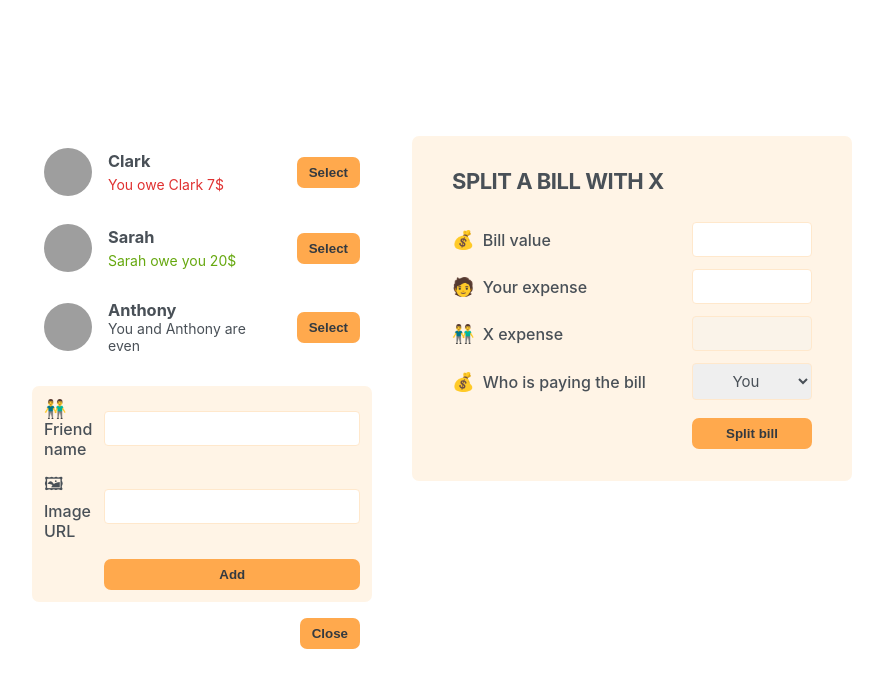
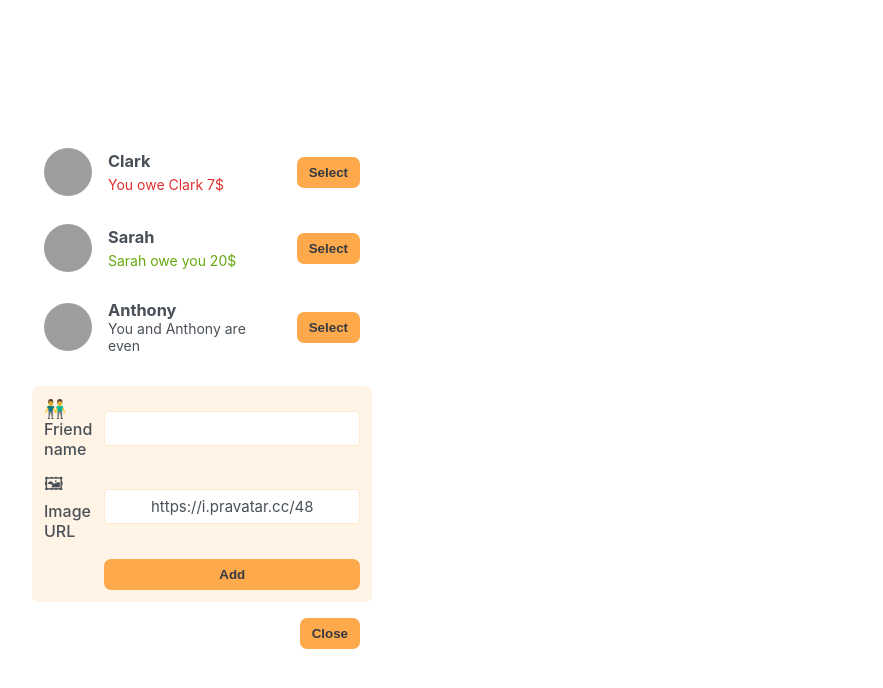
Before and after one commit to darkangel7863/eat-n-split, a React (Create React App) app: page / in a window 1280 px wide. Both pictures are taken after a click on the button "Add Friend". Shown: the top 688 px of the page, without its empty margins (198-1081 px from the left). Built offline with nearby package versions, Linux system fonts and the light colour scheme; grey boxes are pictures that could not be loaded; the HTML template or start-up script is replaced by a standard one.

Commit message:
creating the app

```diff
--- a/src/App.js
+++ b/src/App.js
@@ -23,20 +23,53 @@
 
 export default function App() {
   const [showAddFriend, setShowAddFriend] = useState(false);
+  const [friends, setFriends] = useState(initialFriends);
+  const [selectedFriend, setSelectedFriend] = useState(null);
 
   function handleShowAddFriend() {
     setShowAddFriend(show => !show);
   }
+
+  function handleAddFriend(friend) {
+    setFriends(friends => [...friends, friend]);
+    setShowAddFriend(false);
+  }
+
+  function handleSelection(friend) {
+    setSelectedFriend(curr => (curr?.id === friend.id ? null : friend));
+    setShowAddFriend(false);
+  }
+
+  function handleSplitBill(value) {
+    setFriends(friends =>
+      friends.map(friend =>
+        friend.id === selectedFriend.id
+          ? { ...friend, balance: friend.balance + value }
+          : friend
+      )
+    );
+    setSelectedFriend(null);
+  }
+
   return (
     <div className="app">
       <div className="sidebar">
-        <FriendsList />
-        {showAddFriend && <FormAddFriend />}
+        <FriendsList
+          friends={friends}
+          onSelection={handleSelection}
+          selectedFriend={selectedFriend}
+        />
+        {showAddFriend && <FormAddFriend onAddFriend={handleAddFriend} />}
         <Button onClick={handleShowAddFriend}>
           {showAddFriend ? 'Close' : 'Add Friend'}
         </Button>
       </div>
-      <FormSplitBill />
+      {selectedFriend && (
+        <FormSplitBill
+          selectedFriend={selectedFriend}
+          onSplitBill={handleSplitBill}
+        />
+      )}
     </div>
   );
 }
@@ -49,20 +82,25 @@
   );
 }
 
-function FriendsList() {
-  const friends = initialFriends;
+function FriendsList({ friends, onSelection, selectedFriend }) {
   return (
     <ul>
       {friends.map(friend => (
-        <Friend friend={friend} key={friend.id} />
+        <Friend
+          friend={friend}
+          key={friend.id}
+          onSelection={onSelection}
+          selectedFriend={selectedFriend}
+        />
       ))}
     </ul>
   );
 }
 
-function Friend({ friend }) {
+function Friend({ friend, onSelection, selectedFriend }) {
+  const isSelected = selectedFriend?.id === friend.id;
   return (
-    <li>
+    <li className={isSelected ? 'selected' : ''}>
       <img src={friend.image} alt={friend.name} />
       <h3>{friend.name}</h3>
       {friend.balance < 0 && (
@@ -76,37 +114,83 @@
         </p>
       )}
       {friend.balance === 0 && <p>You and {friend.name} are even</p>}
-      <Button>Select</Button>
+      <Button onClick={() => onSelection(friend)}>
+        {isSelected ? 'Close' : 'Select'}
+      </Button>
     </li>
   );
 }
 
-function FormAddFriend() {
+function FormAddFriend({ onAddFriend }) {
+  const [name, setName] = useState('');
+  const [image, setImage] = useState('https://i.pravatar.cc/48');
+  function handleSubmit(e) {
+    e.preventDefault();
+    if (!name || !image) return;
+    const id = crypto.randomUUID();
+    const newFriend = {
+      name,
+      image: `${image}?=${id}`,
+      balance: 0,
+      id,
+    };
+    onAddFriend(newFriend);
+    setName('');
+    setImage('https://i.pravatar.cc/48');
+  }
   return (
-    <form className="form-add-friend">
+    <form className="form-add-friend" onSubmit={handleSubmit}>
       <label>👬 Friend name</label>
-      <input type="text" />
+      <input type="text" value={name} onChange={e => setName(e.target.value)} />
       <label>🖼 Image URL</label>
-      <input type="text" />
+      <input
+        type="text"
+        value={image}
+        onChange={e => setImage(e.target.value)}
+      />
       <Button>Add</Button>
     </form>
   );
 }
 
-function FormSplitBill() {
+function FormSplitBill({ selectedFriend, onSplitBill }) {
+  const [bill, setBill] = useState('');
+  const [paidByUser, setPaidByUser] = useState('');
+  const paidByFriend = bill ? bill - paidByUser : '';
+  const [whoIsPaying, setWhoIsPaying] = useState('user');
+  function handleSubmit(e) {
+    e.preventDefault();
+    if (!bill || !paidByUser) return;
+    onSplitBill(whoIsPaying === 'user' ? paidByFriend : -paidByUser);
+  }
   return (
-    <form className="form-split-bill">
-      <h2>Split a bill with X</h2>
+    <form className="form-split-bill" onSubmit={handleSubmit}>
+      <h2>Split a bill with {selectedFriend.name}</h2>
       <label>💰 Bill value</label>
-      <input type="text" />
+      <input
+        type="text"
+        value={bill}
+        onChange={e => setBill(Number(e.target.value))}
+      />
       <label>🧑 Your expense</label>
-      <input type="text" />
-      <label>👬 X expense</label>
-      <input type="text" disabled />
+      <input
+        type="text"
+        value={paidByUser}
+        onChange={e =>
+          setPaidByUser(
+            Number(e.target.value) > bill ? paidByUser : Number(e.target.value)
+          )
+        }
+      />
+      <label>👬 {selectedFriend.name}'s expense</label>
+      <input type="text" disabled value={paidByFriend} />
       <label>💰 Who is paying the bill</label>
-      <select>
+      <select
+        value={whoIsPaying}
+        onChange={e => setWhoIsPaying(e.target.value)}
+      >
         <option value="user">You</option>
-        <option value="friend">X</option>
+        <option value="friend">{selectedFriend.name}</option>
       </select>
       <Button>Split bill</Button>
     </form>
```
